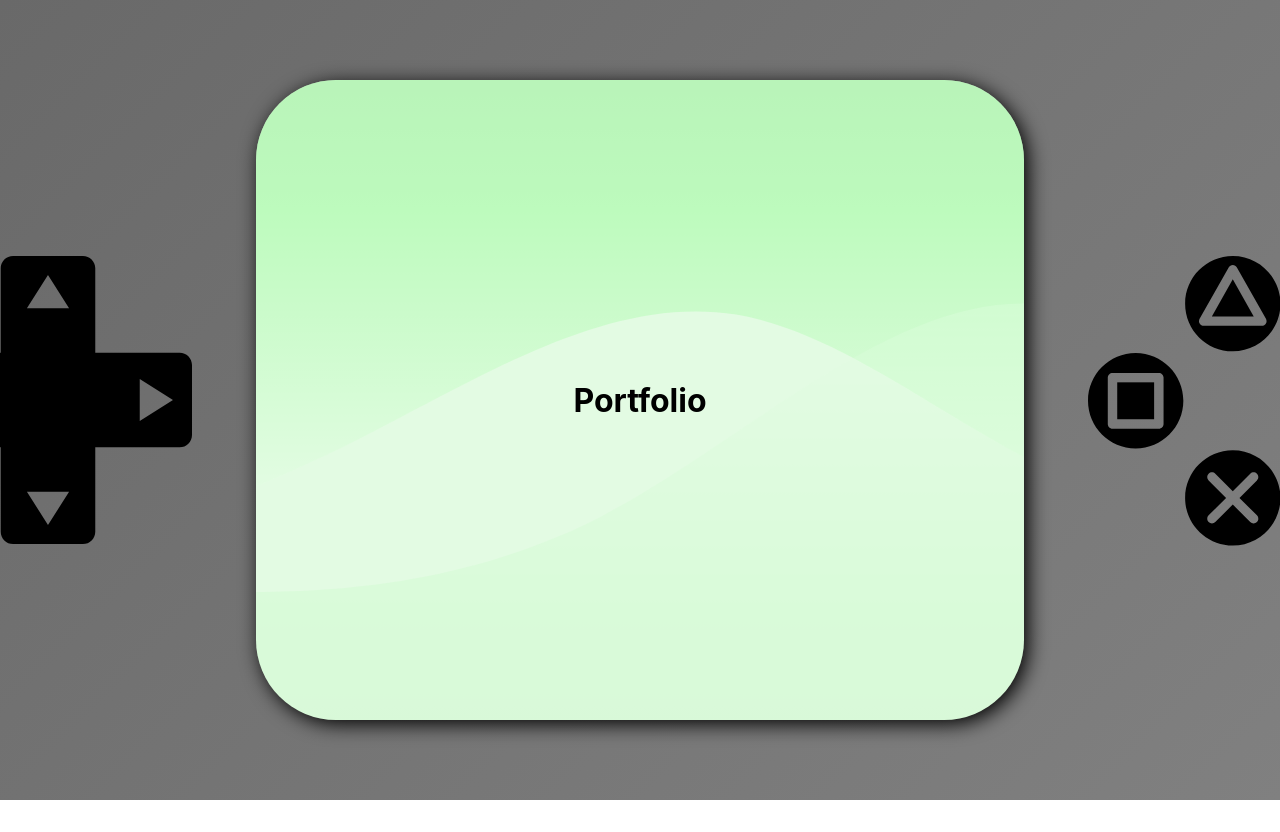
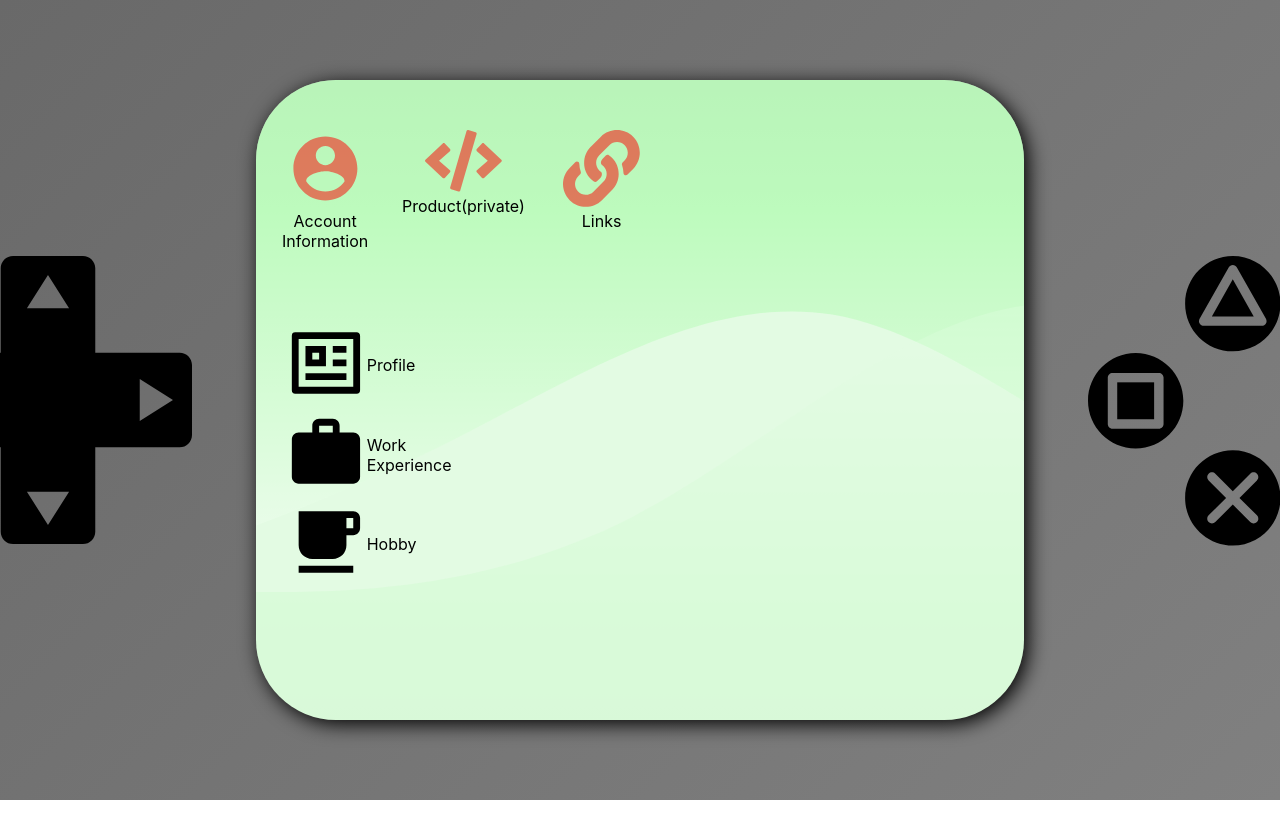
Before and after one commit to linnefromice/portfolio_practice, a React (Create React App) app in the folder react_one/: page / in a window 1280 px wide. Before the commit the page ends 800 px from the top, so only its background shows below. Built offline with nearby package versions, Linux system fonts and the light colour scheme.

Commit message:
add mainmenu & submenu (no animation / no content)

```diff
--- a/react_one/src/App.js
+++ b/react_one/src/App.js
@@ -1,6 +1,7 @@
 import React from 'react';
 import './App.scss';
 import Device from './component/device';
+import Content from './component/content';
 
 function App() {
   const portfolioStyle = {
@@ -13,13 +14,16 @@ function App() {
     alignItems: "center",
     justifyContent: "center",
   }
+  const dummyContent = () => (
+    <div style={portfolioStyle}>
+      <h1>Portfolio</h1>
+    </div>
+  );
 
   return (
     <Container>
       <Device>
-        <div style={portfolioStyle}>
-          <h1>Portfolio</h1>
-        </div>
+        <Content/>
       </Device>
     </Container>
   );
--- /dev/null
+++ b/react_one/src/component/content.js
@@ -0,0 +1,141 @@
+import React, { useState } from 'react';
+import './content.scss';
+
+import { FaCode, FaLink, FaGithub } from 'react-icons/fa';
+import { MdAccountCircle, MdWork, MdFreeBreakfast } from 'react-icons/md';
+import { RiProfileLine, RiFlutterLine, RiVuejsLine } from 'react-icons/ri';
+
+const MainMenu = (props) => {
+  return (
+    <div className="mainMenu" onClick={props.onClick}>
+      <div style={{ height: "80%", opacity: "0.5", color: "red" }}>
+        {props.icon}
+      </div>
+      <div style={{ height: "20%" }}>
+        <center>{props.name}</center>
+      </div>
+    </div>
+  )
+}
+
+const SubMenu = (props) => {
+  return (
+    <div className="subMenu">
+      <div style={{ width: "80%" }}>
+        {props.icon}
+      </div>
+      <div style={{ width: "20%" }}>
+        <center>{props.name}</center>
+      </div>
+    </div>
+  )
+}
+
+const key_sub_profile = "key_sub_profile";
+const sub_profile = {
+  icon: <RiProfileLine size="100%"/>,
+  name: "Profile",
+};
+const key_sub_work_experience = "key_sub_work_experience";
+const sub_work_experience = {
+  icon: <MdWork size="100%"/>,
+  name: "Work Experience",
+};
+const key_sub_hobby = "key_sub_hobby";
+const sub_hobby = {
+  icon: <MdFreeBreakfast size="100%"/>,
+  name: "Hobby",
+};
+const accountMenuList = {
+  key_sub_profile: sub_profile,
+  key_sub_work_experience: sub_work_experience,
+  key_sub_hobby: sub_hobby,
+};
+
+const key_study_record_app = "key_study_record_app";
+const study_record_app = {
+  icon: <RiFlutterLine size="75%"/>,
+  name: "study_record_app",
+};
+const key_ff_quiz_app = "key_ff_quiz_app";
+const ff_quiz_app = {
+  icon: <RiFlutterLine size="75%"/>,
+  name: "ff_quiz_app",
+};
+const key_marvel_data_app = "key_marvel_data_app";
+const marvel_data_app = {
+  icon: <RiFlutterLine size="75%"/>,
+  name: "marvel_data_app",
+};
+const key_vuetify_news_app = "key_vuetify_news_app";
+const vuetify_news_app = {
+  icon: <RiVuejsLine size="75%"/>,
+  name: "vuetify_news_app",
+};
+const productMenuList = {
+  key_study_record_app: study_record_app,
+  key_ff_quiz_app: ff_quiz_app,
+  key_marvel_data_app: marvel_data_app,
+  key_vuetify_news_app: vuetify_news_app,
+};
+
+const key_link_github = "key_link_github";
+const link_github = {
+  icon: <FaGithub size="100%"/>,
+  name: "Github",
+}
+const linkMenuList = {
+  key_link_github: link_github,
+};
+
+const key_main_account_information = "key_main_account_information";
+const main_account_information = {
+  icon: <MdAccountCircle size="100%"/>,
+  name: "Account Information",
+  subMenuList: accountMenuList,
+};
+const key_main_product = "key_main_product";
+const main_product = {
+  icon: <FaCode size="100%"/>,
+  name: "Product(private)",
+  subMenuList: productMenuList,
+};
+const key_main_links = "key_main_links";
+const main_links = {
+  icon: <FaLink size="100%"/>,
+  name: "Links",
+  subMenuList: linkMenuList
+};
+const mainMenuList = {
+  key_main_account_information: main_account_information,
+  key_main_product: main_product,
+  key_main_links: main_links
+};
+
+const Content = () => {
+  const [subMenuList, setSubMenuList] = useState(accountMenuList);
+
+  return (
+    <div>
+      <div className="wrapperMainMenu">
+        {Object.keys(mainMenuList).map((value, index) => (
+          <MainMenu
+            icon={mainMenuList[value].icon}
+            name={mainMenuList[value].name}
+            onClick={() => setSubMenuList(mainMenuList[value].subMenuList)}
+          />
+        ))}
+      </div>
+      <div className="wrapperSubMenu">
+        {Object.keys(subMenuList).map((value, index) => (
+          <SubMenu
+            icon={subMenuList[value].icon}
+            name={subMenuList[value].name}
+          />
+        ))}
+      </div>
+    </div>
+  )
+}
+
+export default Content;
--- /dev/null
+++ b/react_one/src/component/content.scss
@@ -0,0 +1,40 @@
+.wrapperMainMenu {
+  position: absolute;
+  top: 5vh;
+  left: 0;
+  display: flex;
+  flex-direction: row;
+  align-items: flex-start;
+  width: 80vw;
+  height: 20vh;
+}
+.mainMenu {
+  position: relative;
+  margin: 1% 3%;
+  width: 6vw;
+  display: flex;
+  flex-direction: column;
+  justify-content: center;
+  align-items: center;
+}
+.wrapperSubMenu {
+  position: absolute;
+  top: 30vh;
+  left: 0;
+  display: flex;
+  flex-direction: column;
+  align-items: flex-start;
+  margin: 0% 3%;
+  width: 15vw;
+  height: 40vw;
+}
+.subMenu {
+  position: relative;
+  margin: 1% 0;
+  left: 3%;
+  width: 8vw;
+  display: flex;
+  flex-direction: row;
+  justify-content: center;
+  align-items: center;
+}
```
